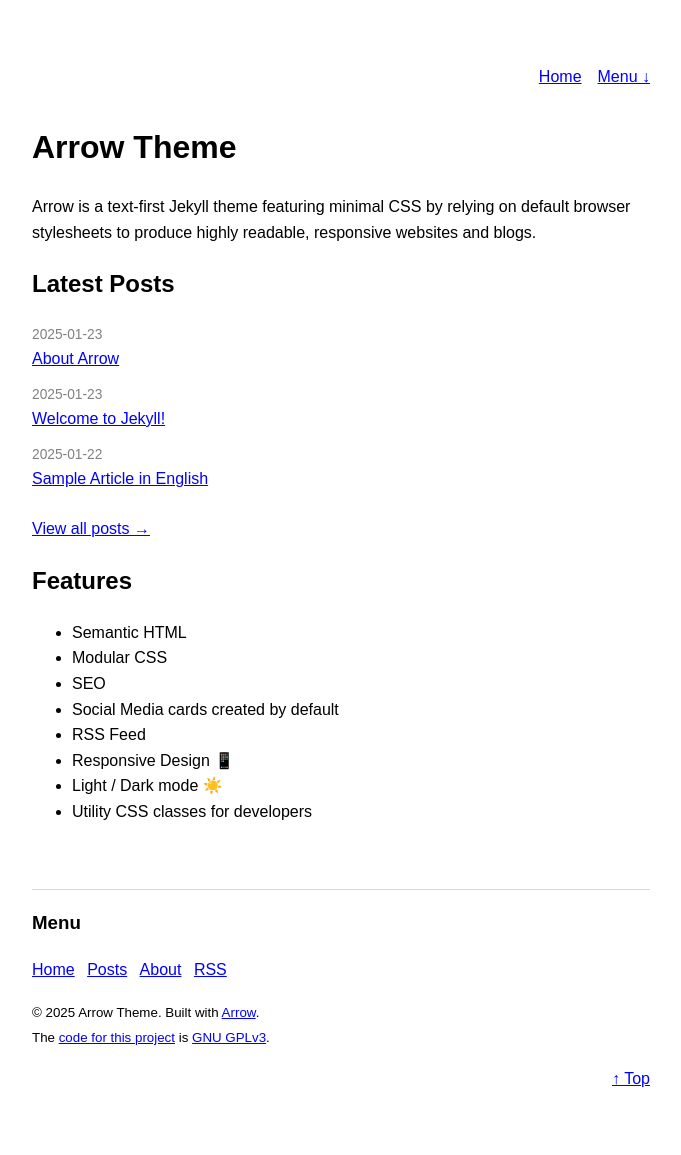
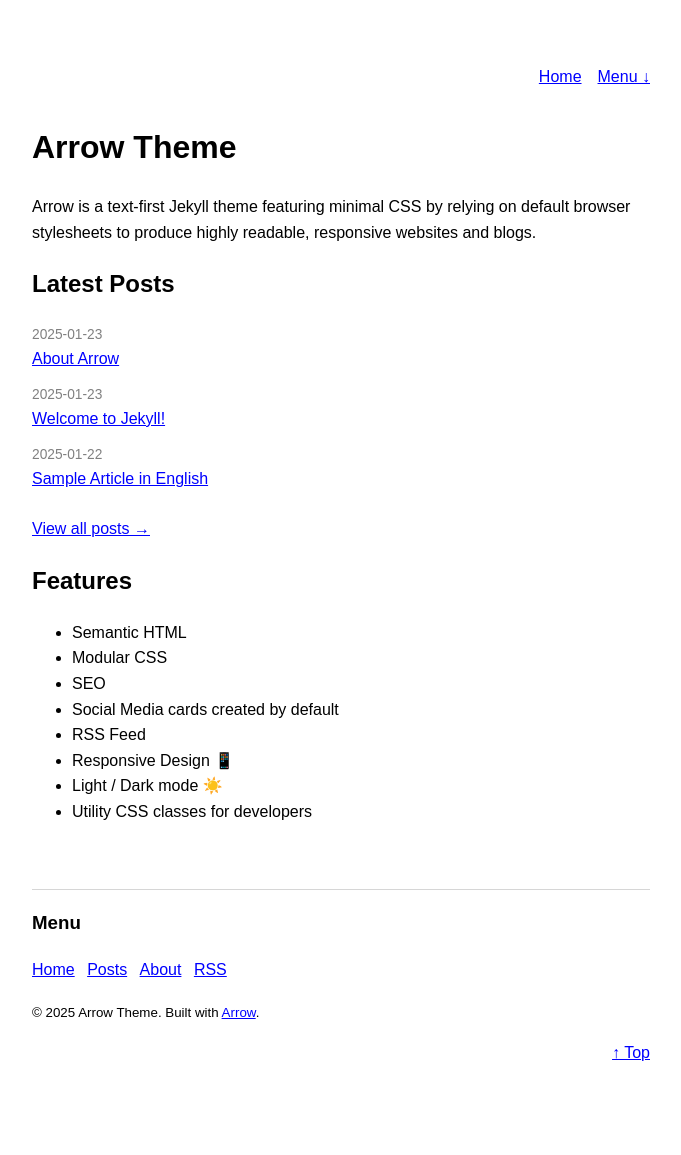
Before and after one commit to cspablocortez/arrow-jekyll-theme, a Jekyll site: the page built from index.md, in a window 1280 px wide. Shown: the whole page, without its empty margins (299-980 px from the left). Built offline with Jekyll 4.4.1, drawn with Linux system fonts in a browser that asks for light colours; after the commit the page ends 1130 px from its top, so only the background shows below that.

Commit message:
Update footer

```diff
--- a/_includes/footer.html
+++ b/_includes/footer.html
@@ -7,9 +7,7 @@
         <li><a href="{{ '/feed.xml' | relative_url }}">RSS</a></li>
     </ul>
     <small>
-        © {{ "now" | date: "%Y" }} {{ site.title }}. Built with <a href="https://cspablocortez.github.io/arrow-jekyll-theme">Arrow</a>. <br>
-        The <a href="https://github.com/cspablocortez/arrow-jekyll-theme">code for this project</a>
-        is <a href="https://www.gnu.org/licenses/gpl-3.0.en.html#license-text">GNU GPLv3</a>.
+        © {{ "now" | date: "%Y" }} {{ site.title }}. Built with <a href="https://cspablocortez.github.io/arrow-jekyll-theme">Arrow</a>.
     </small>
     <p style="text-align: end;"><a href="#top">&uarr; Top</a></p>
 </footer>
```
